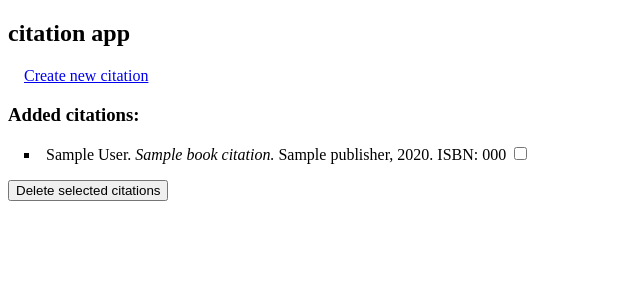
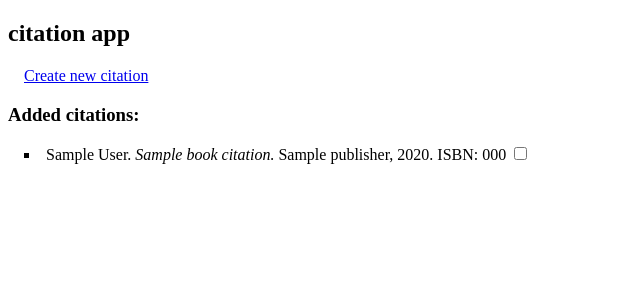
Before and after one commit to matiashei/miniprojekti, a Flask app: template src/templates/index.html in a window 1280 px wide. Shown: the top 300 px of the page, without its empty margins (0-640 px from the left). Run offline with Flask 3, Linux system fonts and the light colour scheme; the template is opened without the code that fills it: most values are stand-ins (such as "Sample title", 1, 10 or a date in 2020).

Commit message:
Add delete confirmation, delete button appearing after checkbox marked

```diff
--- a/src/templates/index.html
+++ b/src/templates/index.html
@@ -14,15 +14,35 @@ citation app
 
 {% if book_citations %}
   <h3>Added citations:</h3>
-  <form action="/delete_citations" method="post">
+  <form action="/delete_citations" method="post" class="delete_citations">
     {% for id, type, title, author, publisher, isbn, year in book_citations %}
       <li class="citation">
         {{ author }}. <em>{{ title }}.</em> {{ publisher }}, {{ year }}. ISBN: {{ isbn }}
-        <input type="checkbox" name="citation_id" value="{{ id }}">
+        <input type="checkbox" name="citation_id" value="{{ id }}" class="checkbox">
       </li>
     {% endfor %}
-    <input type="submit" value="Delete selected citations">
+    <input type="submit" value="Delete selected citations" style="display:none" id="deleteButton">
   </form>
+
+  <script>
+    document.addEventListener("DOMContentLoaded", function () {
+      let deleteButton = document.getElementById("deleteButton");
+      let form = document.querySelector("form.delete_citations");
+      let checkbox = form.querySelectorAll("input[name='citation_id']");
+
+      function updateDeleteButton() {
+        let anyChecked = Array.from(checkbox).some(checkbox => checkbox.checked);
+        if (anyChecked) {
+          deleteButton.style.display = "block"; }
+        else {
+          deleteButton.style.display = "none";
+        }}
+
+      checkbox.forEach(checkbox => checkbox.addEventListener("change", updateDeleteButton));
+      updateDeleteButton();
+    });
+  </script>
+
 {% endif %}
 
 {% endblock %}
--- a/src/templates/layout.html
+++ b/src/templates/layout.html
@@ -11,5 +11,19 @@
   </head>
   <body>
     {% block body %}{% endblock %}
+
+    <script>
+      document.addEventListener("DOMContentLoaded", select);
+
+      function confirmDeletion(e) {
+        if (!confirm("Confirm deletion")) {
+          e.preventDefault();
+        }}
+
+      function select() {
+        const forms = document.querySelectorAll("form.delete_citations");
+        forms.forEach(form => form.addEventListener("submit", confirmDeletion));
+      }
+    </script>
   </body>
 </html>
```
